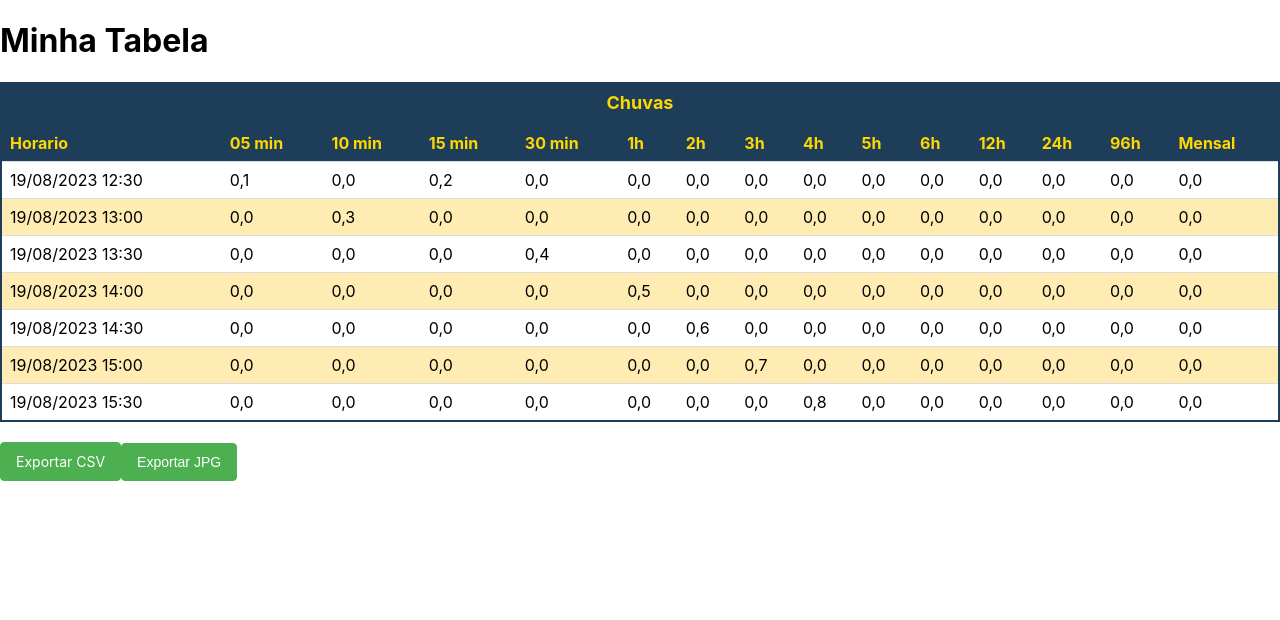
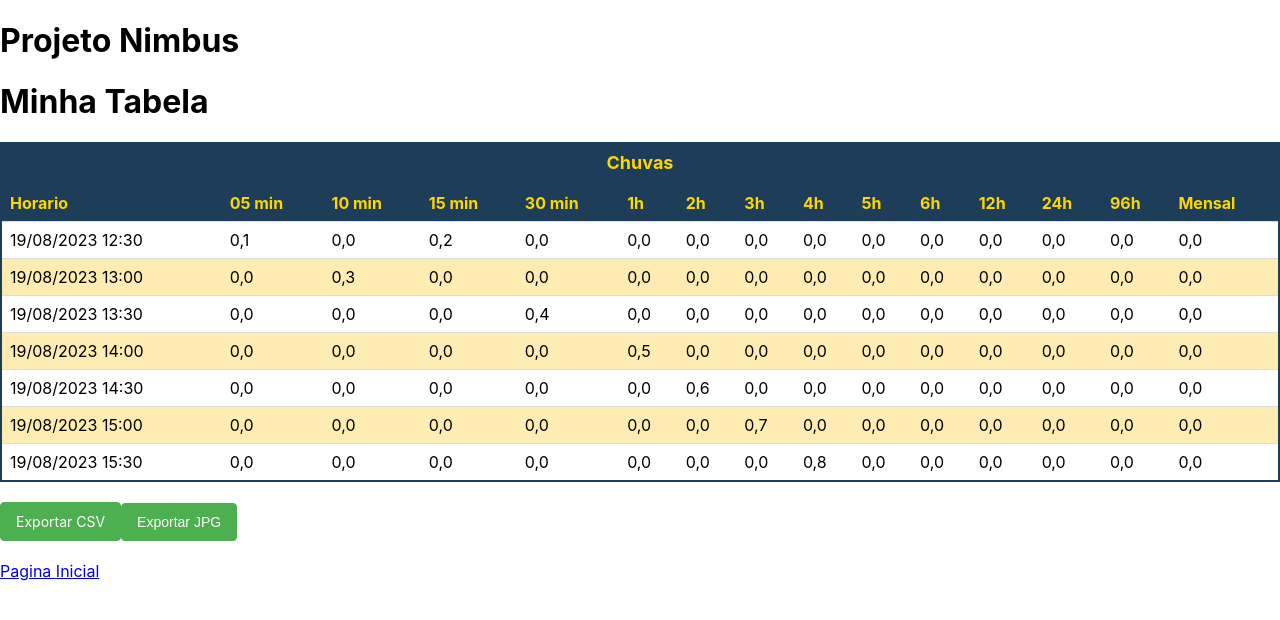
Before and after one commit to Studart7/InfoCloudApp, a React (Create React App) app: page /tabela in a window 1280 px wide. Shown: the top 620 px of the page. Built offline with nearby package versions, Linux system fonts and the light colour scheme.

Commit message:
Adicionando funcionalidade de ter mais de uma página

```diff
--- a/package.json
+++ b/package.json
@@ -10,7 +10,8 @@
     "react": "^18.2.0",
     "react-csv": "^2.2.2",
     "react-dom": "^18.2.0",
-    "react-router-dom": "^6.16.0",
+    "react-router": "^6.19.0",
+    "react-router-dom": "^6.19.0",
     "react-scripts": "5.0.1",
     "react-table": "^7.8.0",
     "styled-components": "^6.1.0",
--- a/src/App.js
+++ b/src/App.js
@@ -1,12 +1,21 @@
 import React from 'react';
-import Tabela from './components/Tabela/Tabela';
+import { BrowserRouter as Router, Route, Routes } from 'react-router-dom'; // Notice the change from Switch to Routes
+//import Tabela from './components/Tabela/Tabela';
+import Pagina from './pages/Pagina';
+import PaginaTabela from './pages/PagTabela';
 
 function App() {
   return (
-    <div>
-      <h1>Minha Tabela</h1>
-      <Tabela />
-    </div>
+    <Router>
+      <div>
+        <h1>Projeto Nimbus</h1>
+        <Routes>
+          <Route path="/" element={<Pagina />} />
+          <Route path="/tabela" element={<PaginaTabela />} />
+          {/* Add more Route components for additional pages */}
+        </Routes>
+      </div>
+    </Router>
   );
 }
 
--- /dev/null
+++ b/src/pages/PagTabela.jsx
@@ -0,0 +1,15 @@
+import React from 'react';
+import Tabela from '../components/Tabela/Tabela';
+import { Link } from 'react-router-dom';
+
+function PaginaTabela() {
+  return (
+    <div>
+      <h1>Minha Tabela</h1>
+      <Tabela />
+      <Link to="/">Pagina Inicial</Link>
+    </div>
+  );
+}
+
+export default PaginaTabela;
--- a/src/pages/Pagina.jsx
+++ b/src/pages/Pagina.jsx
@@ -1,10 +1,12 @@
 import React from 'react';
+import { Link } from 'react-router-dom';
 
 const Pagina = () => {
   return (
     <div>
       <h2>Esta é Minha Página</h2>
       <p>Bem-vindo à minha página!</p>
+      <Link to="/tabela">Va para tabela</Link>
     </div>
   );
 };
```
Also changed, not shown: 1 other file (tests, documents, lock files or other folders).
